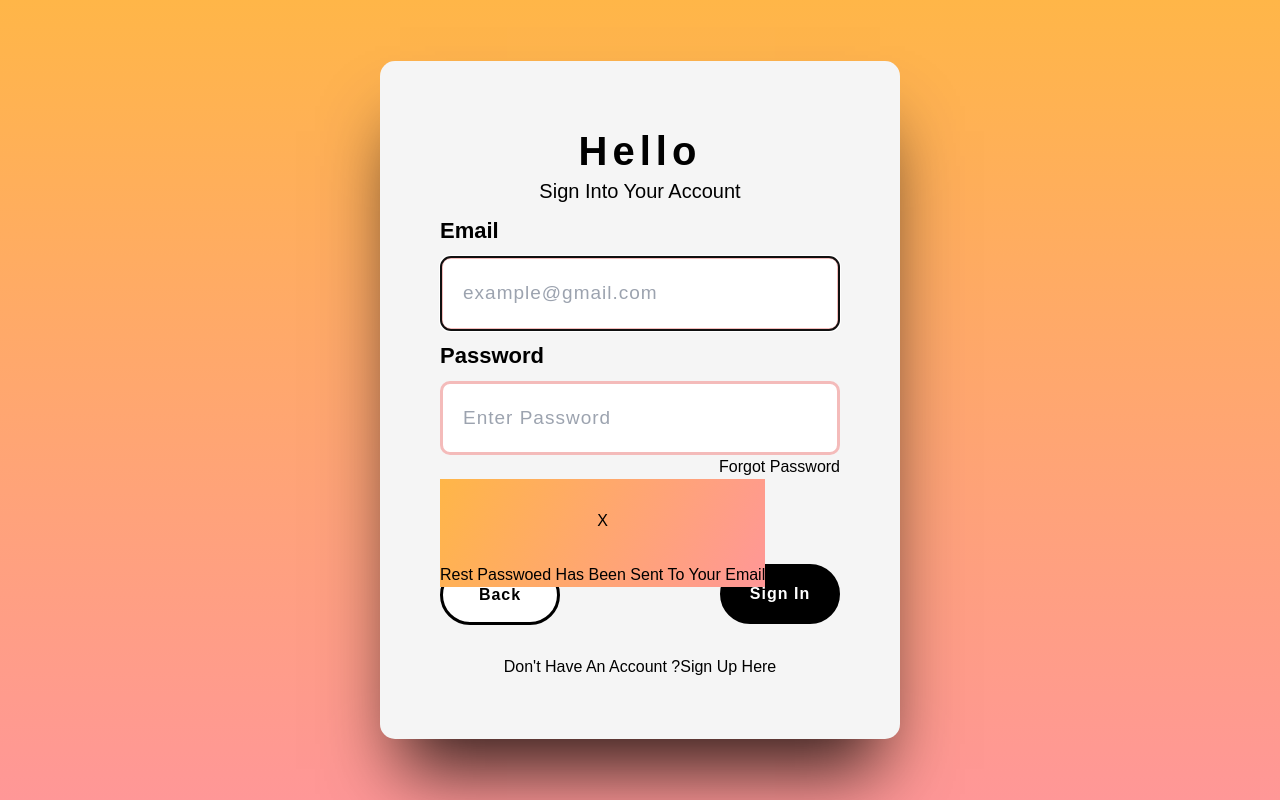
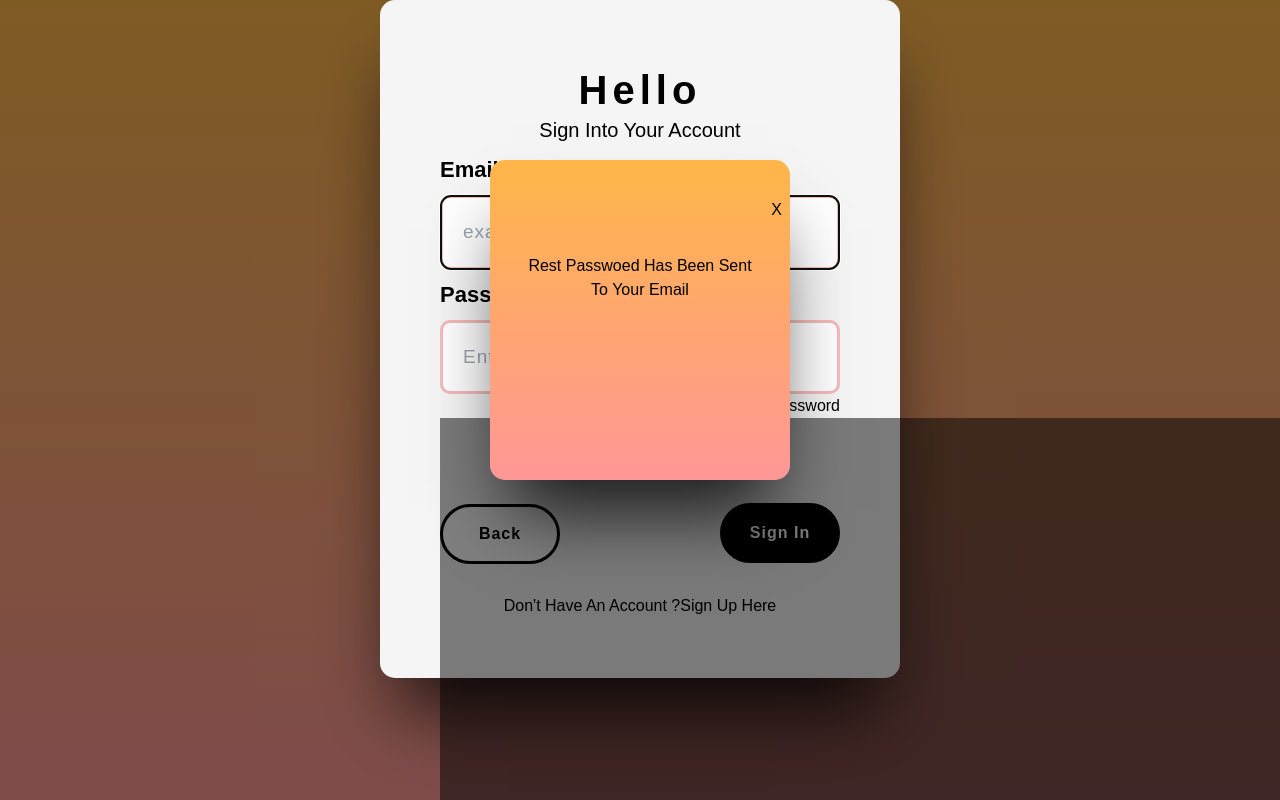
Before and after one commit to Chrstphr9/Form, a React (Create React App) app: page / in a window 1280 px wide. Built offline with nearby package versions, Linux system fonts and the light colour scheme.

Commit message:
overlay not yet done

```diff
--- a/src/Modal.jsx
+++ b/src/Modal.jsx
@@ -1,10 +1,11 @@
 import React from 'react'
+
 
 const Modal = ({ open, onClose }) => {
     if (!open) return null
   return (
     <div>
-        <div className="overlay">
+        <div onClick={onClose} className="overlay">
             <div className="modalContainer">
             <div className="modalRight">
                 <p onClick={onClose} className="closeBtn">X</p>
--- a/src/components/Login/Login.css
+++ b/src/components/Login/Login.css
@@ -63,7 +63,7 @@ h1 {
 .login {
   width: 100%;
   min-height: 100vh;
-  padding: 0 20px;
+  /* padding: 0 20px; */
   background: linear-gradient(1980deg, #ffb648, #ff9797);
   display: flex;
 }
@@ -160,6 +160,37 @@ p {
 }
 
 .overlay {
+  background-color: rgba(0, 0, 0, 0.5);
   position: fixed;
-  background: linear-gradient(120deg, #ffb648, #ff9797);
+  width: 100%;
+  height: 100%;
 }
+
+.modalContainer {
+  max-width: 600px;
+  width: 300px;
+  height: 40vh;
+  position: fixed;
+  top: 40%;
+  left: 50%;
+  transform: translate(-50%, -50%);
+  display: flex;
+  background: linear-gradient(1980deg, #ffb648, #ff9797);
+  box-shadow: 0 50px 70px -20px rgba(0, 0, 0, 0.8);
+  border-radius: 15px;
+}
+
+.closeBtn {
+  position: fixed;
+  top: 8px;
+  right: 8px;
+}
+
+.content {
+  display: flex;
+  flex-direction: column;
+  justify-content: center;
+  text-align: center;
+  margin-top: 3rem;
+  padding: 1rem 2rem;
+}
--- a/src/components/Login/Login.jsx
+++ b/src/components/Login/Login.jsx
@@ -7,15 +7,16 @@ import ArrowCircleRightOutlinedIcon from '@mui/icons-material/ArrowCircleRightOu
 import Modal from '../../Modal';
 
 
-const Login = () => {
+const Login = ({onClose}) => {
   const [ openModal, setOpenModal ] = useState(true)
 
 
   return (
 
     <section className="login">
+    <div onClick={onClose} className="overlay">
     <div className="loginContainer">
-        <h1>Hello</h1>
+    <h1>Hello</h1>
         <p className='intro'>Sign Into Your Account</p>
       <label>Email</label>
       <input
@@ -83,6 +84,7 @@ const Login = () => {
               <Link to="/Signup">Sign Up Here</Link>
             </p>
     </div>
+    </div>
   </section>
   )
 }
```
